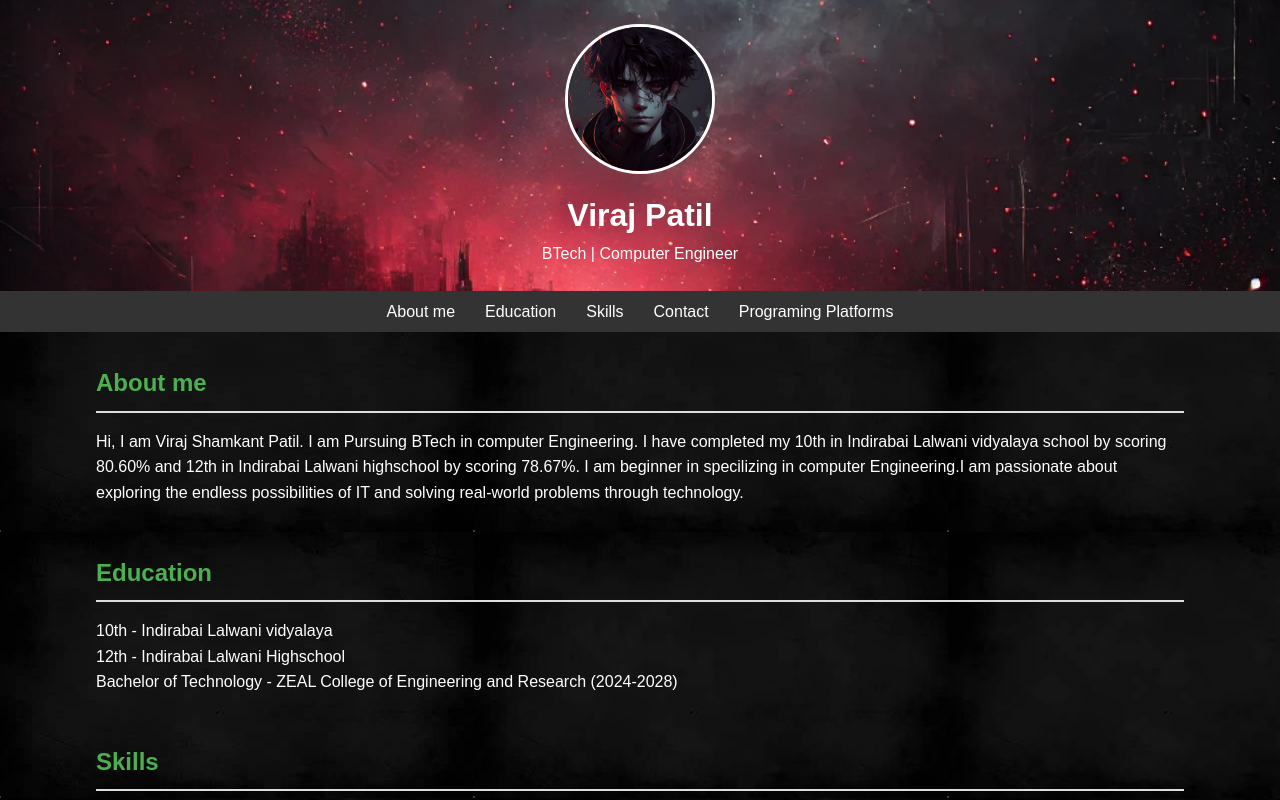
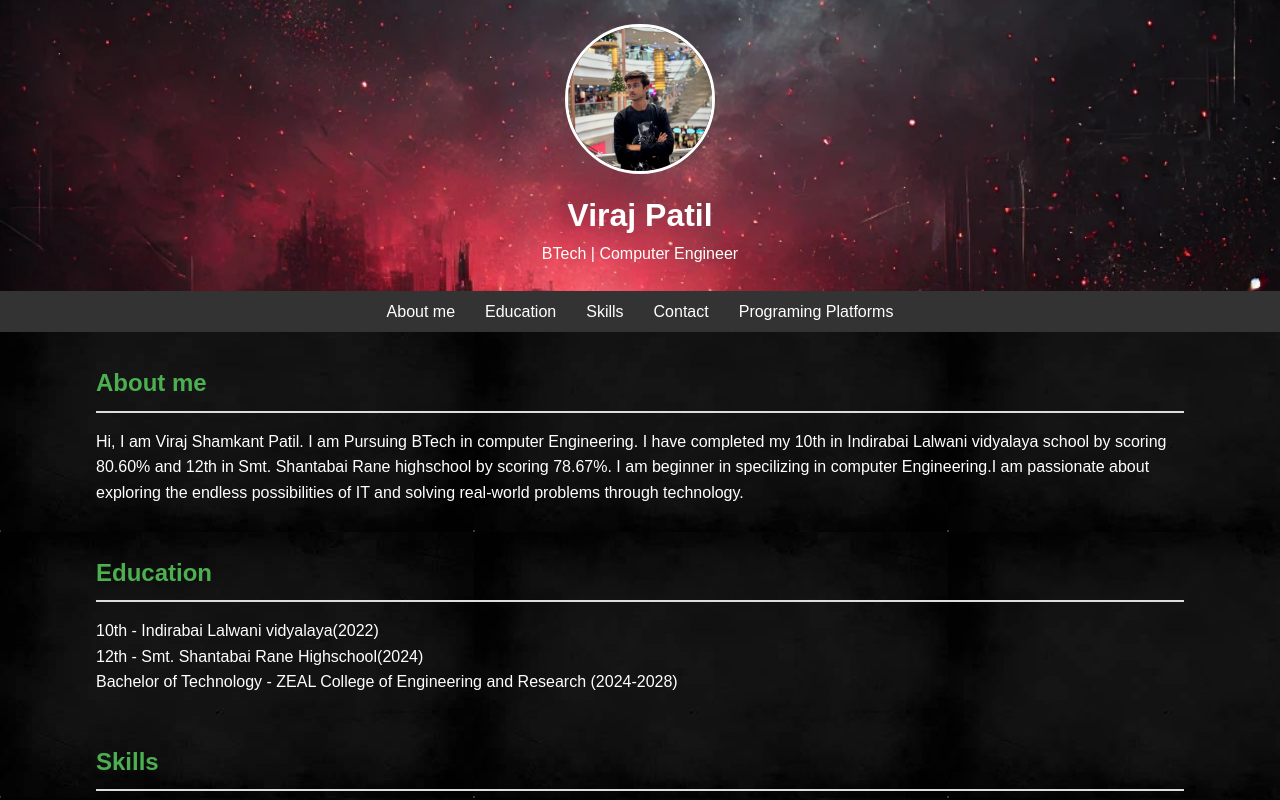
Before and after one commit to virajpatil100/Portfolio, a plain HTML site: page index.html in a window 1280 px wide. Shown: the top 800 px of the page. Drawn offline with Linux system fonts and the light colour scheme.

Commit message:
Update index.html

```diff
--- a/index.html
+++ b/index.html
@@ -140,7 +140,7 @@
         <div class="header-overlay"></div>
         <div class="header-content">
             <div class="profile-pic">
-                <img src="profile pic.jpg" alt="Profile Picture">
+                <img src="Profile Pic 2.jpg" alt="Profile Picture">
             </div>
             <h1>Viraj Patil</h1>
             <p>BTech | Computer Engineer</p>
@@ -161,15 +161,15 @@
             <p>
                 Hi, I am Viraj Shamkant Patil. I am Pursuing BTech in computer Engineering.
                 I have completed my 10th in Indirabai Lalwani vidyalaya school by scoring 80.60%
-                and 12th in Indirabai Lalwani highschool by scoring 78.67%. I am beginner in
+                and 12th in Smt. Shantabai Rane highschool by scoring 78.67%. I am beginner in
                 specilizing in computer Engineering.I am passionate about exploring the
                 endless possibilities of IT and solving real-world problems through technology.
             </p>
         </section>
         <section id="education">
             <h2>Education</h2>
-            <p>10th - Indirabai Lalwani vidyalaya</p>
-            <p>12th - Indirabai Lalwani Highschool</p>
+            <p>10th - Indirabai Lalwani vidyalaya(2022)</p>
+            <p>12th - Smt. Shantabai Rane Highschool(2024)</p>
             <p>Bachelor of Technology - ZEAL College of Engineering and Research (2024-2028)</p>
         </section>
 
```
